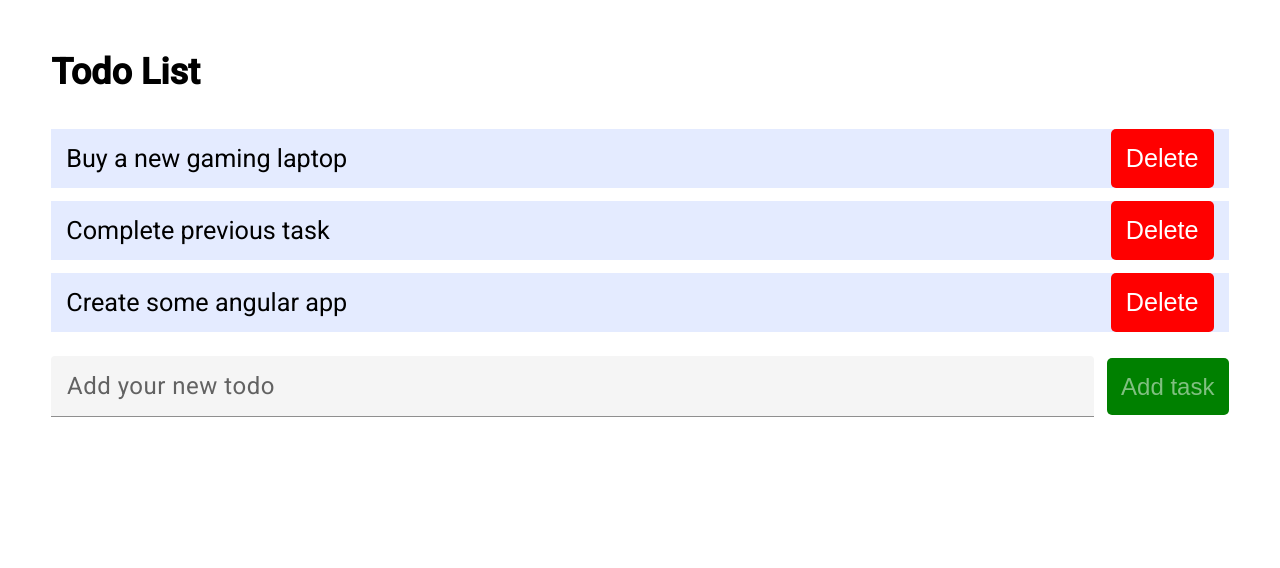
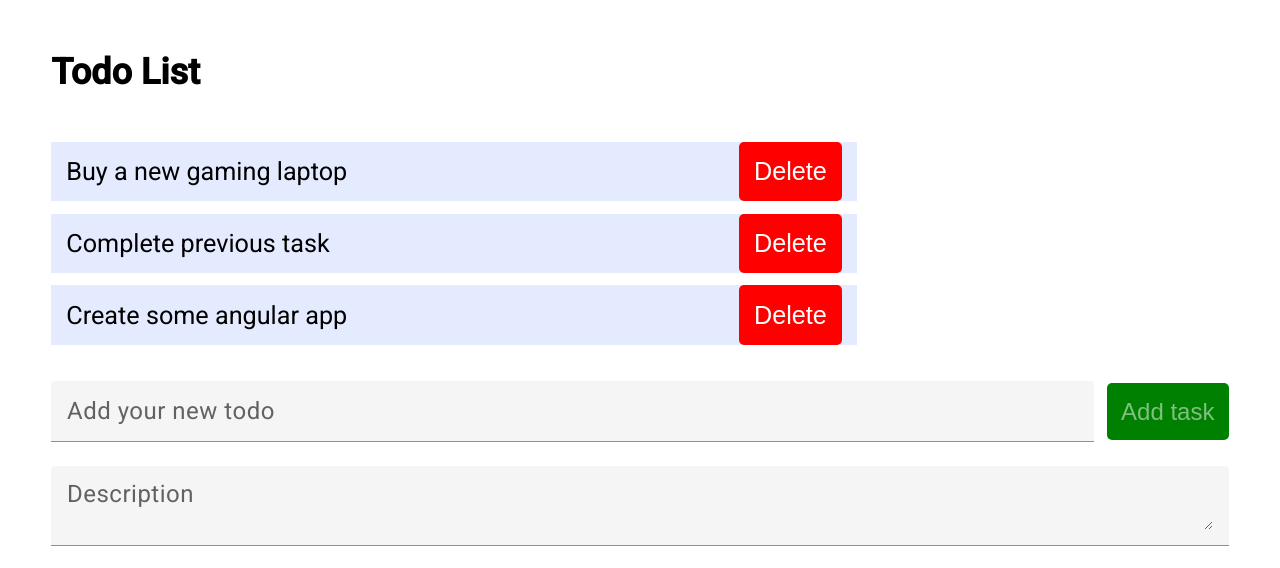
Before and after one commit to OtusTeam-Angular-TyazhMash/ToDoList-toktarov84, an Angular app: page / in a window 1280 px wide. Shown: the top 568 px of the page. Built offline with nearby package versions, Linux system fonts and the light colour scheme.

Commit message:
Домашнее задание 4

```diff
--- a/src/app/components/to-do-list/list-item/list-item.component.html
+++ b/src/app/components/to-do-list/list-item/list-item.component.html
@@ -1,15 +1,30 @@
 <ul class="todo_table">
-    <div *ngIf="isLoading" id="spinner">
+    <ng-container *ngIf="isLoading" id="spinner">
         <mat-spinner diameter="150"></mat-spinner>
-    </div>
-    <div *ngIf="!isLoading">
-        <li *ngFor="let item of itemList">
+    </ng-container>
+    <ng-container *ngIf="!isLoading">
+        <span id="list_block">
+            <div id="list">
+                <li
+                    *ngFor="let item of itemList"
+                    (click)="selectedItemId = item.id"
+                    [class.selected]="item.id == selectedItemId"
+                >
+                    <ng-container>
                         {{item.text}}
                         <app-button-component
+                            [tooltip]="'Delete'"
                             (click)="deleteItem(item.id)"
                             title="Delete"
                             class="button button--delete"
                         />
+                    </ng-container>
                 </li>
             </div>
+            <div
+                id="description"
+                [textContent]="currentDescription()"
+            ></div>
+        </span>
+    </ng-container>
 </ul>
--- a/src/app/components/to-do-list/list-item/list-item.component.ts
+++ b/src/app/components/to-do-list/list-item/list-item.component.ts
@@ -7,13 +7,25 @@ import { Component, EventEmitter, Input, OnInit, Output } from '@angular/core';
 })
 
 export class ListItemComponent implements OnInit {
-  @Input() itemList!: {id: number, text: string}[];
+  @Input() itemList!: {id: number, text: string, description: string}[];
   @Output() itemListChange = new EventEmitter();
   isLoading: boolean = true;
+  selectedItemId!: number;
+  description!: string;
 
   deleteItem(id: number) {
     this.itemList.splice(this.itemList.findIndex(it => it.id === id), 1);
     this.itemListChange.emit(this.itemList);
+    if (id == this.selectedItemId) {
+      this.selectedItemId = -1;
+    }
+  }
+
+  currentDescription() {
+    if (this.selectedItemId == null) return "";
+    if (this.selectedItemId < 0) return "";
+
+    return this.itemList[this.selectedItemId].description;
   }
 
   ngOnInit(): void {
--- a/src/app/components/to-do-list/to-do-list.component.html
+++ b/src/app/components/to-do-list/to-do-list.component.html
@@ -1,19 +1,29 @@
 <div id="page">
     <h2>Todo List</h2>
     <app-list-item [itemList]="itemList" />
-    <span>
+    <span id="task_block">
         <mat-form-field subscriptSizing="dynamic">
             <input
                 matInput [(ngModel)]="text"
                 placeholder="Add your new todo"
-                id="matInput"
+                id="matInput1"
             >
         </mat-form-field>
         <app-button-component
-            (click)="addItem(text)"
+            [tooltip]="'Add task'"
+            (click)="addItem(text, description)"
             title="Add task"
             class="button button--add"
             [disabled]="!text"
          />
     </span>
+    <span id="description_block">
+        <mat-form-field subscriptSizing="dynamic">
+            <textarea
+                matInput [(ngModel)]="description"
+                placeholder="Description"
+                id="matInput2"
+             ></textarea>
+        </mat-form-field>
+    </span>
 </div>
--- a/src/app/components/to-do-list/to-do-list.component.scss
+++ b/src/app/components/to-do-list/to-do-list.component.scss
@@ -1,7 +1,15 @@
 .todo_table {
-   width: 100%;
    padding: 0;
    font-size: 70%;
+}
+#list {
+   flex: 1;
+}
+#description {
+   width: 30%;
+   margin: 0.7em 0 0.7em 0;
+   padding: 0.3em;
+   font-size: 1em;
 }
 #page {
    margin: 4%;
@@ -44,10 +52,16 @@ span {
    gap: 0.5em;
    margin-top: 1em;
 }
+span#list_block {
+   align-items: start;
+}
 mat-form-field {
    flex: 1;
 }
-#matInput {
+#matInput1 {
+   font-size: 1.5em;
+}
+#matInput2 {
    font-size: 1.5em;
 }
 h2 {
@@ -58,3 +72,6 @@ h2 {
    align-items: center;
    justify-content: center;
 }
+li.selected {
+   background-color: rgb(153, 177, 245);
+}
--- a/src/app/components/to-do-list/to-do-list.component.ts
+++ b/src/app/components/to-do-list/to-do-list.component.ts
@@ -9,22 +9,25 @@ import { Component, ViewEncapsulation } from '@angular/core';
 
 export class ToDoListComponent {
   text: string = '';
+  description: string = '';
 
-  itemList: {id: number, text: string}[] = [
-    {id: 0, text: 'Buy a new gaming laptop'},
-    {id: 1, text: 'Complete previous task'},
-    {id: 2, text: 'Create some angular app'}
+  itemList: {id: number, text: string, description: string}[] = [
+    {id: 0, text: 'Buy a new gaming laptop', description: 'Description 1'},
+    {id: 1, text: 'Complete previous task', description: 'Description 2'},
+    {id: 2, text: 'Create some angular app', description: 'Description 3'}
   ];
 
-  addItem(addText: string) {
+  addItem(addText: string, addDescription: string) {
     /* Без проверки на пустоту, при быстрых кликах нижнего
        Delete > Add Task иногда добавлялся пустой элемент. */
     if (!addText) return;
 
     this.itemList.push({
-      id: Math.max(...this.itemList.map(it => it.id)) + 1,
-      text: addText
+      id: Math.max(...this.itemList.map(it => it.id), -1) + 1,
+      text: addText,
+      description: addDescription
     });
     this.text = '';
+    this.description = '';
   }
 }
--- /dev/null
+++ b/src/app/shared-module/tooltip/tooltip.component.html
@@ -0,0 +1,7 @@
+<div
+    class="tooltip"
+    [style.left]="left + 'px'"
+    [style.top]="top + 'px'"
+>
+    {{tooltip}}
+</div>
--- /dev/null
+++ b/src/app/shared-module/tooltip/tooltip.component.scss
@@ -0,0 +1,23 @@
+.tooltip {
+    position: fixed;
+    background-color: black;
+    border-radius: 4px;
+    color: #ffffff;
+    font-family: Arial, Helvetica, sans-serif;
+    padding: 3px 6px;
+    font-size: 13px;
+    margin-top: 5px;
+    transform: translateX(-50%);
+
+    &::before {
+        content: '';
+        width: 0;
+        height: 0;
+        border-left: 5px solid transparent;
+        border-right: 5px solid transparent;
+        border-bottom: 5px solid black;
+        position: absolute;
+        left: calc(50% - 5px);
+        top: -5px;
+    }
+}
--- /dev/null
+++ b/src/app/shared-module/tooltip/tooltip.component.ts
@@ -0,0 +1,18 @@
+import { Component, OnInit } from '@angular/core';
+
+@Component({
+  selector: 'app-tooltip',
+  templateUrl: './tooltip.component.html',
+  styleUrls: ['./tooltip.component.scss']
+})
+export class TooltipComponent implements OnInit {
+  tooltip: string = '';
+  left: number = 0;
+  top: number = 0;
+
+  constructor() {}
+
+  ngOnInit(): void {
+
+  }
+}
--- /dev/null
+++ b/src/app/shared-module/tooltip/tooltip.directive.ts
@@ -0,0 +1,56 @@
+import { ElementRef, ApplicationRef, ComponentFactoryResolver, ComponentRef, Directive, Input, Injector, HostListener, EmbeddedViewRef, OnDestroy } from '@angular/core';
+import { TooltipComponent } from './tooltip.component';
+
+@Directive({
+  selector: '[tooltip]'
+})
+export class TooltipDirective {
+  @Input() tooltip = '';
+
+  private componentRef: ComponentRef<any> | null = null;
+
+  constructor(
+    private elementRef: ElementRef,
+    private appRef: ApplicationRef,
+    private componentFactoryResolve: ComponentFactoryResolver,
+    private injector: Injector
+  ) {}
+
+  @HostListener('mouseenter')
+  onMouseEnter(): void {
+    if (this.componentRef === null) {
+      const componentFactory =
+        this.componentFactoryResolve.resolveComponentFactory(TooltipComponent);
+      this.componentRef =componentFactory.create(this.injector);
+      this.appRef.attachView(this.componentRef.hostView);
+      const domElement =
+        (this.componentRef.hostView as EmbeddedViewRef<any>)
+        .rootNodes[0] as HTMLElement;
+      document.body.appendChild(domElement);
+      this.setTooltipComponentProperties();
+    }
+  }
+
+  private setTooltipComponentProperties() {
+    if (this.componentRef !== null) {
+      this.componentRef.instance.tooltip = this.tooltip;
+      const {left, right, bottom} =
+        this.elementRef.nativeElement.getBoundingClientRect();
+      this.componentRef.instance.left = (right - left) / 2 + left;
+      this.componentRef.instance.top = bottom;
+    }
+  }
+
+  @HostListener('mouseleave')
+  onMouseLeave(): void {
+    this.destroy();
+  }
+
+  destroy(): void {
+    if (this.componentRef !== null) {
+      this.appRef.detachView(this.componentRef.hostView);
+      this.componentRef.destroy();
+      this.componentRef = null;
+    }
+  }
+}
```
Also changed, not shown: src/app/shared-module/shared-module.module.ts (+8 -2 lines), 2 other files (tests, documents, lock files or other folders). Lines whose indentation alone changed are shown as unchanged.
